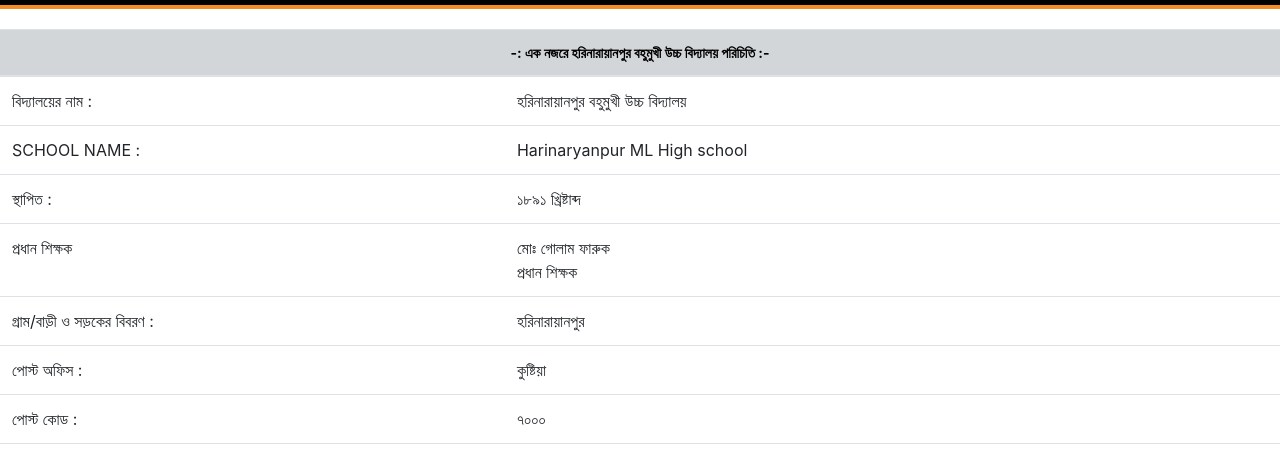
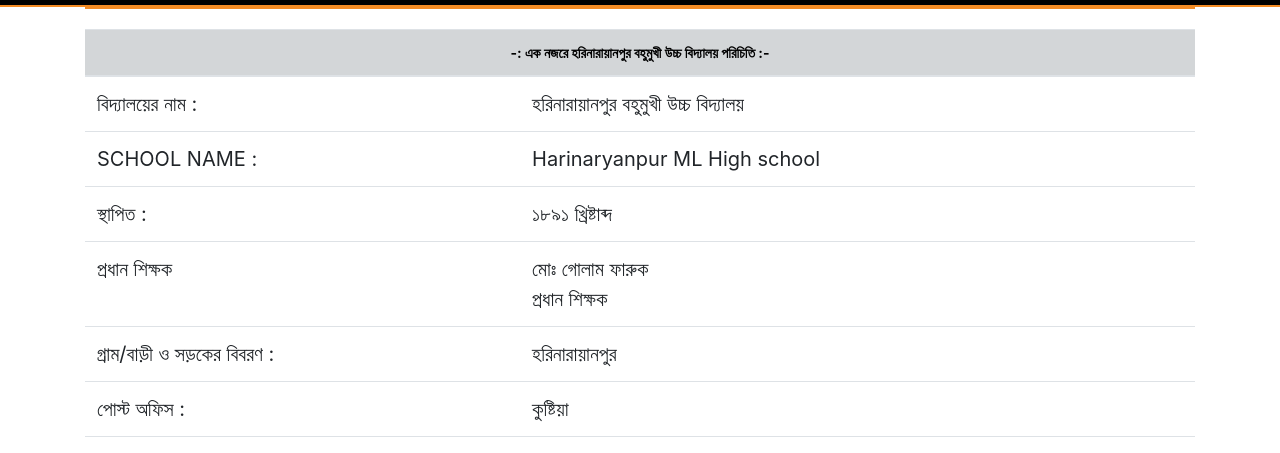
Before and after one commit to Rion66-byte/MY-SCHOOL, a plain HTML site: page index2.html in a window 1280 px wide. Shown: the part 342-795 px from the top of the page. Drawn offline with nearby package versions, Linux system fonts and the light colour scheme.

Commit message:
Update index2.html

```diff
--- a/index2.html
+++ b/index2.html
@@ -177,7 +177,10 @@
 
 
 <!-- Introduce start -->
-<main class="template-page content  av-content-small alpha units" role="main" itemprop="mainContentOfPage">
+<div class="container">
+	<div class="row">
+		<div class="col-md-12">
+			<main class="template-page content  av-content-small alpha units" role="main" itemprop="mainContentOfPage">
 
 
 		<article class="post-entry post-entry-type-page post-entry-14" itemscope="itemscope" itemtype="https://schema.org/CreativeWork">
@@ -272,6 +275,9 @@
 
 				<!--end content-->
 				</main>
+			</div>
+		</div>
+	</div>
 <!-- Introduce end -->
 <!-- Small history start -->
 <section id="section_title">
```
